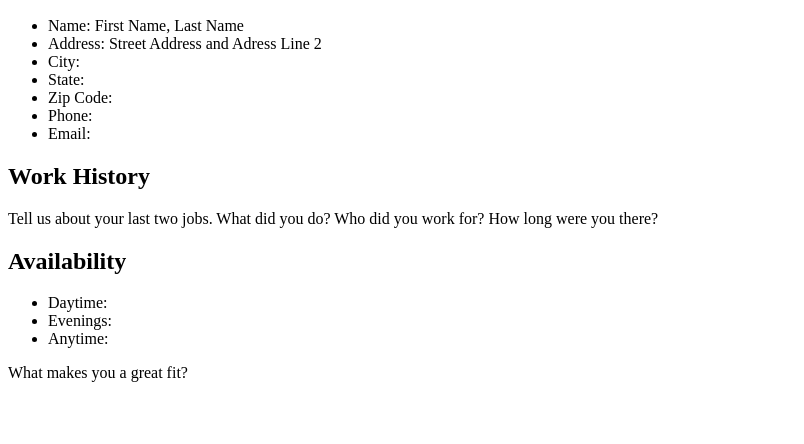
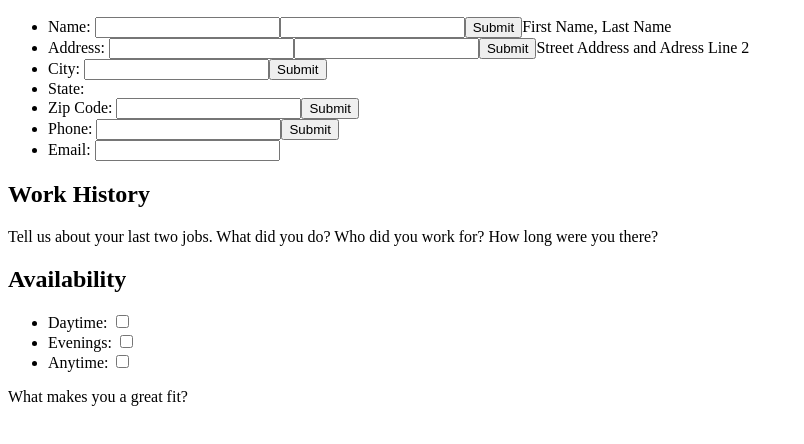
Before and after one commit to JerecTharen/Project1, a plain HTML site: page jobs.html in a window 1280 px wide. Shown: the part 110-554 px from the top of the page, without its empty margins (0-804 px from the left). Drawn offline with Linux system fonts and the light colour scheme.

Commit message:
Added buttons and input fields

```diff
--- a/jobs.html
+++ b/jobs.html
@@ -14,30 +14,31 @@
     <div>
         <h2>Join our great team!</h2>
         <ul>
-            <li>Name: <!-- Two Text Fields -->First Name, Last Name</li>
-            <li>Address: <!-- Two Text Fields -->Street Address and Adress Line 2</li>
-            <li>City: <!-- One Text Field --></li>
+            <li>Name: <input><input><button>Submit</button>First Name, Last Name</li>
+            <li>Address: <input><input><button>Submit</button>Street Address and Adress Line 2</li>
+            <li>City: <input><button>Submit</button></li>
             <li>State: <!-- Drop Down List of all 50 states --></li>
-            <li>Zip Code: <!-- One Text Field --></li>
-            <li>Phone: <!-- One Text Field --></li>
-            <li>Email: <!-- Email Field --></li>
+            <li>Zip Code: <input><button>Submit</button></li>
+            <li>Phone: <input><button>Submit</button></li>
+            <li>Email: <input type="email"></li>
         </ul>
     </div>
     <div>
         <h2>Work History</h2>
-        <p>Tell us about your last two jobs. What did you do? Who did you work for? How long were you there?
-            <!-- Two multi-line fields --></p>
+        <p>Tell us about your last two jobs. What did you do? Who did you work for? How long were you there?</p>
+        <p><!-- Two multi-line fields --></p>
     </div>
     <div>
         <h2>Availability</h2>
         <ul>
-            <li>Daytime: <!-- Checkbox --></li>
-            <li>Evenings: <!-- Checkbox --></li>
-            <li> Anytime: <!-- Checkbox --></li>
+            <li>Daytime: <input type="checkbox"></li>
+            <li>Evenings: <input type="checkbox"></li>
+            <li> Anytime: <input type="checkbox"></li>
         </ul>
     </div>
     <div>
-        <p>What makes you a great fit? <!-- One multi-line field --></p>
+        <p>What makes you a great fit?</p>
+        <p><!-- One multi-line field --></p>
     </div>
 </body>
 </html>
```
Also changed, not shown: contact.html (+3 -3 lines), location.html (+38 -0 lines), 1 other file.
